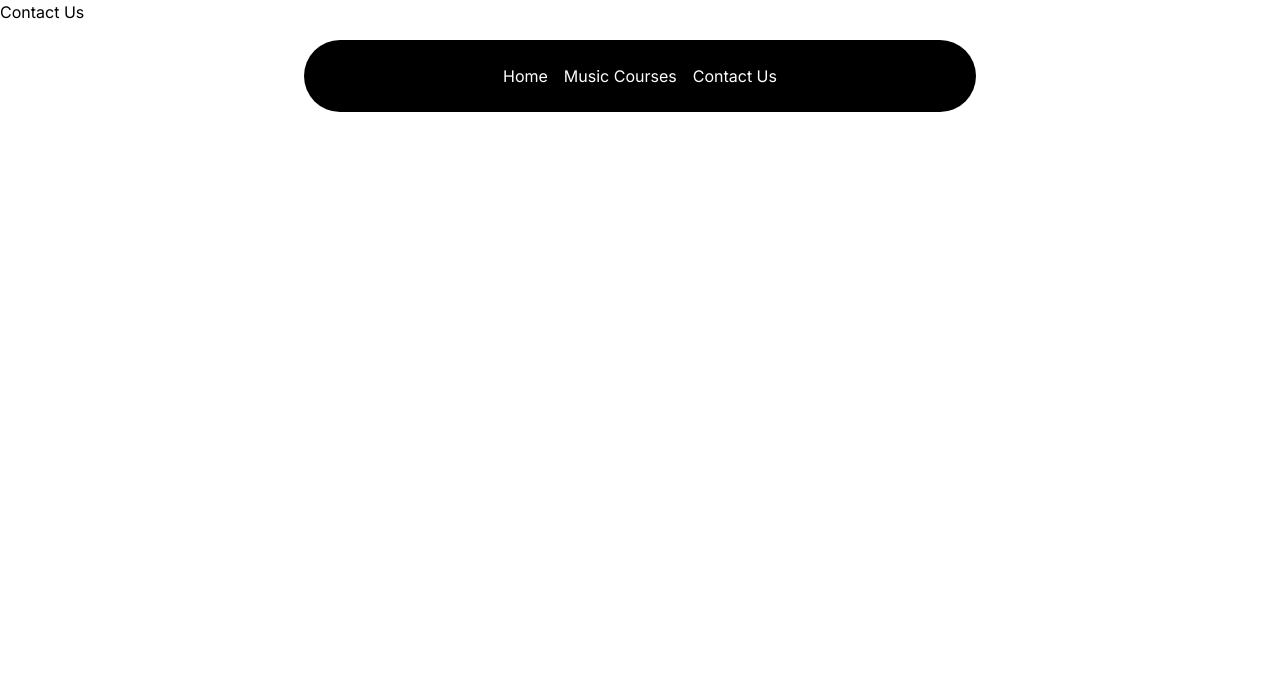
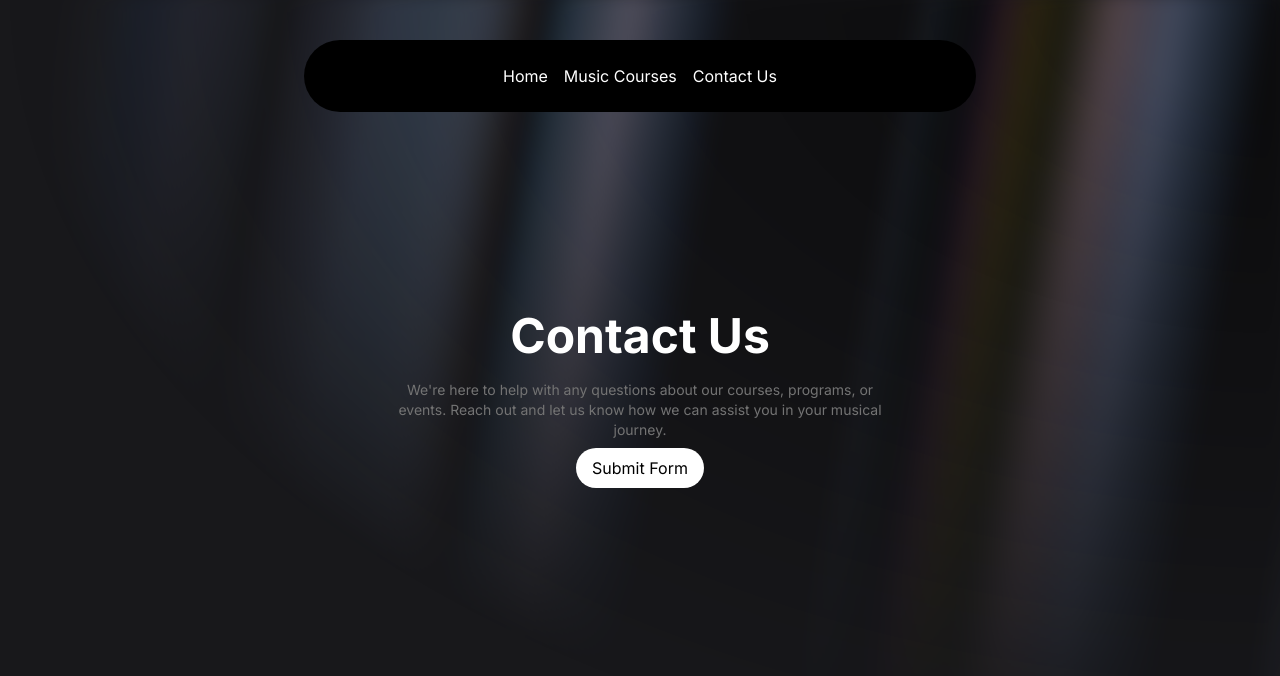
Before and after one commit to KanishkSogani/Melody-Flow, a Next.js app: page /contact in a window 1280 px wide. Shown: the top 676 px of the page. Built offline with nearby package versions, Linux system fonts and the light colour scheme.

Commit message:
form elements added

```diff
--- a/src/app/contact/page.tsx
+++ b/src/app/contact/page.tsx
@@ -1,5 +1,38 @@
+"use client";
+
+import { motion } from "framer-motion";
+import React from "react";
+import { AuroraBackground } from "../../components/ui/aurora-background";
+import Link from "next/link";
 function page() {
-  return <div>Contact Us</div>;
+  // function handleSubmit(e) {
+  //   e.preventDefault();
+  // }
+  return (
+    <AuroraBackground>
+      <div className=" z-10 flex flex-col justify-center items-center">
+        <div>
+          <h1 className="text-3xl md:text-5xl font-bold dark:text-white text-center">
+            Contact Us
+          </h1>
+          <p className="text-neutral-500 mt-5 max-w-lg mx-auto my-2 text-sm text-center text-[1rem]">
+            We&apos;re here to help with any questions about our courses,
+            programs, or events. Reach out and let us know how we can assist you
+            in your musical journey.
+          </p>
+        </div>
+        <div>
+          <form action="/">
+            <Link href="#">
+              <button className="bg-black cursor-pointer dark:bg-white rounded-full w-fit text-white dark:text-black px-4 py-2">
+                Submit Form
+              </button>
+            </Link>
+          </form>
+        </div>
+      </div>
+    </AuroraBackground>
+  );
 }
 
 export default page;
--- /dev/null
+++ b/src/components/ui/aurora-background.tsx
@@ -0,0 +1,54 @@
+"use client";
+import { cn } from "@/utils/cn";
+import React, { ReactNode } from "react";
+
+interface AuroraBackgroundProps extends React.HTMLProps<HTMLDivElement> {
+  children: ReactNode;
+  showRadialGradient?: boolean;
+}
+
+export const AuroraBackground = ({
+  className,
+  children,
+  showRadialGradient = true,
+  ...props
+}: AuroraBackgroundProps) => {
+  return (
+    <main>
+      <div
+        className={cn(
+          "relative flex flex-col  h-[100vh] items-center justify-center bg-zinc-50 dark:bg-zinc-900  text-slate-950 transition-bg",
+          className
+        )}
+        {...props}
+      >
+        <div className="absolute inset-0 overflow-hidden">
+          <div
+            //   I'm sorry but this is what peak developer performance looks like // trigger warning
+            className={cn(
+              `
+            [--white-gradient:repeating-linear-gradient(100deg,var(--white)_0%,var(--white)_7%,var(--transparent)_10%,var(--transparent)_12%,var(--white)_16%)]
+            [--dark-gradient:repeating-linear-gradient(100deg,var(--black)_0%,var(--black)_7%,var(--transparent)_10%,var(--transparent)_12%,var(--black)_16%)]
+            [--aurora:repeating-linear-gradient(100deg,var(--blue-500)_10%,var(--indigo-300)_15%,var(--blue-300)_20%,var(--violet-200)_25%,var(--blue-400)_30%)]
+            [background-image:var(--white-gradient),var(--aurora)]
+            dark:[background-image:var(--dark-gradient),var(--aurora)]
+            [background-size:300%,_200%]
+            [background-position:50%_50%,50%_50%]
+            filter blur-[10px] invert dark:invert-0
+            after:content-[""] after:absolute after:inset-0 after:[background-image:var(--white-gradient),var(--aurora)]
+            after:dark:[background-image:var(--dark-gradient),var(--aurora)]
+            after:[background-size:200%,_100%]
+            after:animate-aurora after:[background-attachment:fixed] after:mix-blend-difference
+            pointer-events-none
+            absolute -inset-[10px] opacity-50 will-change-transform`,
+
+              showRadialGradient &&
+                `[mask-image:radial-gradient(ellipse_at_100%_0%,black_10%,var(--transparent)_70%)]`
+            )}
+          ></div>
+        </div>
+        {children}
+      </div>
+    </main>
+  );
+};
--- a/tailwind.config.ts
+++ b/tailwind.config.ts
@@ -52,11 +52,20 @@ const config: Config = {
   theme: {
     extend: {
       animation: {
+        aurora: "aurora 60s linear infinite",
         spotlight: "spotlight 2s ease .75s 1 forwards",
         scroll:
           "scroll var(--animation-duration, 40s) var(--animation-direction, forwards) linear infinite",
       },
       keyframes: {
+        aurora: {
+          from: {
+            backgroundPosition: "50% 50%, 50% 50%",
+          },
+          to: {
+            backgroundPosition: "350% 50%, 350% 50%",
+          },
+        },
         scroll: {
           to: {
             transform: "translate(calc(-50% - 0.5rem))",
```
